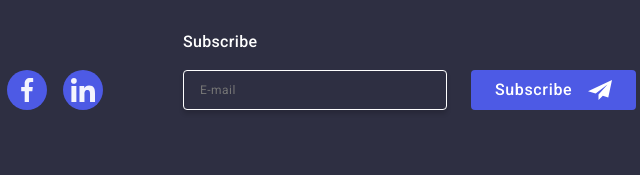
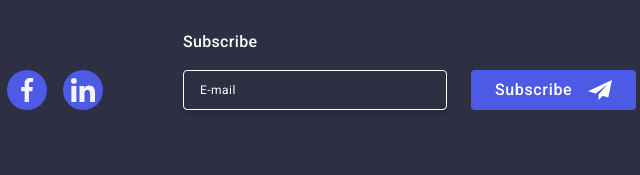
Before and after one commit to Jenya-Osinskiy/goit-markup-hw-05, a plain HTML site: page index.html in a window 1280 px wide. Shown: the part 3253-3428 px from the top of the page, 565-1205 px from the left. Drawn offline with nearby package versions, Linux system fonts and the light colour scheme.

Commit message:
Update styles.css

```diff
--- a/css/styles.css
+++ b/css/styles.css
@@ -632,19 +632,19 @@ box-shadow: 0px 1px 6px rgba(46, 47, 66, 0.08), 0px 1px 1px rgba(46, 47, 66, 0.1
     height: 40px;
     box-shadow: 0 4px 4px 0 rgba(0, 0, 0, 0.15);
     background-color: transparent;
-}
-
-
- .down-sub-form input {
-    font-family: "Roboto", sans-serif;
+    padding: 8px 0 8px 16px;
+    outline: transparent;
     font-weight: 400;
     font-size: 12px;
     line-height: 2;
     letter-spacing: 0.04em;
     color: #fff;
-    padding: 8px 0 8px 16px;
+}
 
+.down-sub-mail::placeholder {
+    color: #fff;
 }
+
 
 .down-sub-icon {
 margin-left: 16px;
```
